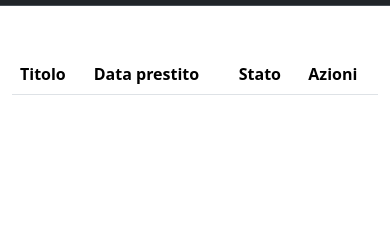
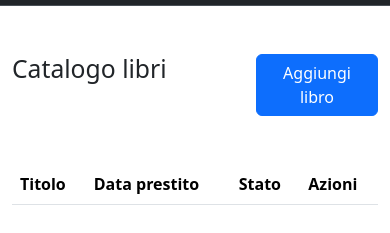
Before and after one commit to LuisE-Cruz/html-css-bootstrap-dashboard, a plain HTML site: page index.html in a window 390 px wide. Shown: the part 61-294 px from the top of the page. Drawn offline with nearby package versions, Linux system fonts and the light colour scheme.

Commit message:
Aggiunta di col responsive con titolo e link aggiungi libro

```diff
--- a/index.html
+++ b/index.html
@@ -51,6 +51,10 @@
 
         <div class="container">
             <div class="row">
+                <div class="col-12 col-lg-9 d-flex justify-content-between mb-5">
+                    <h2 class="col-8 col-lg-6">Catalogo libri</h2>
+                    <a class="btn btn-primary col-4 col-lg-3" href="#" role="button">Aggiungi libro</a>
+                </div>
                 <div class="col-12 col-lg-9">
                     <table class="table table-striped table-hover">
                         <thead>
```
